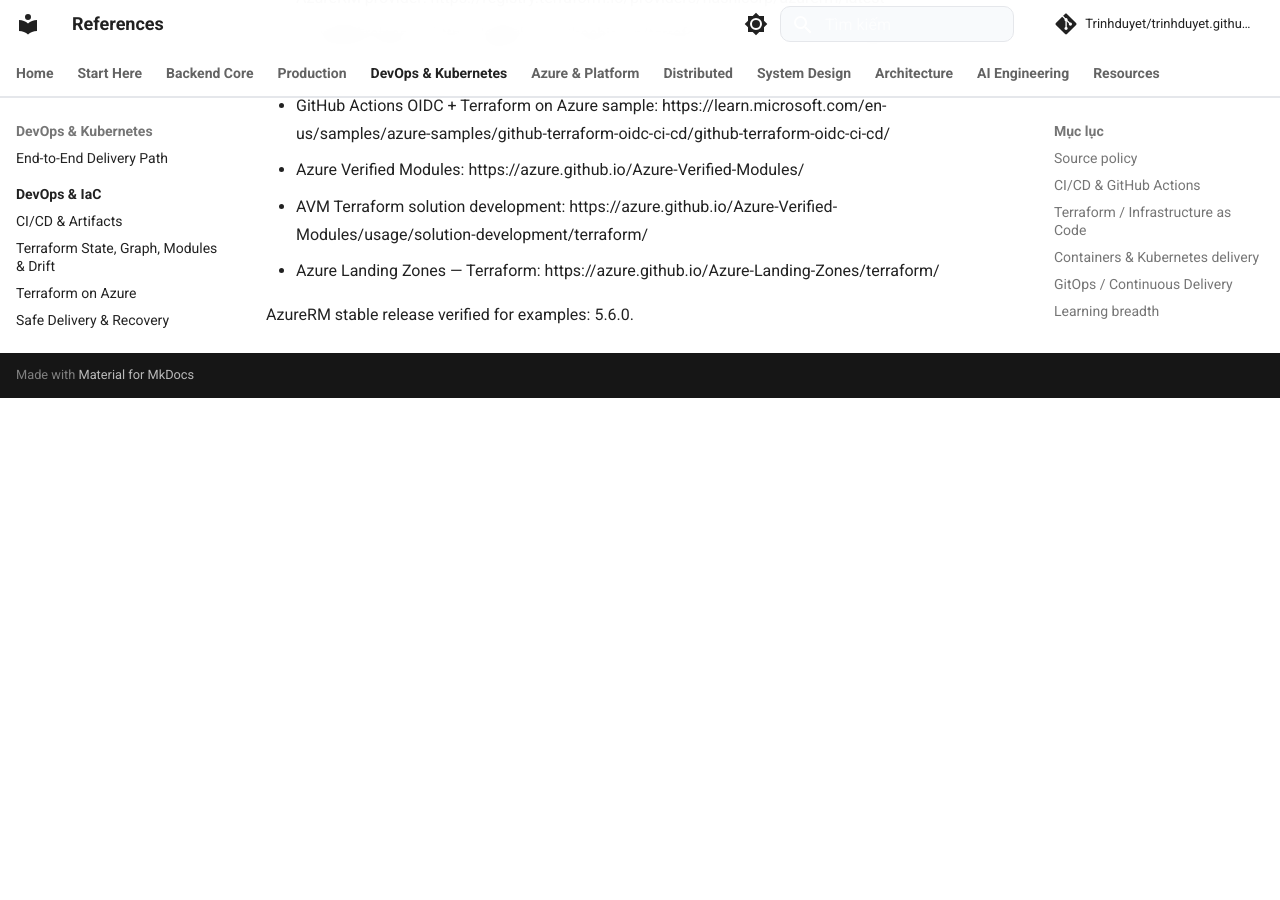
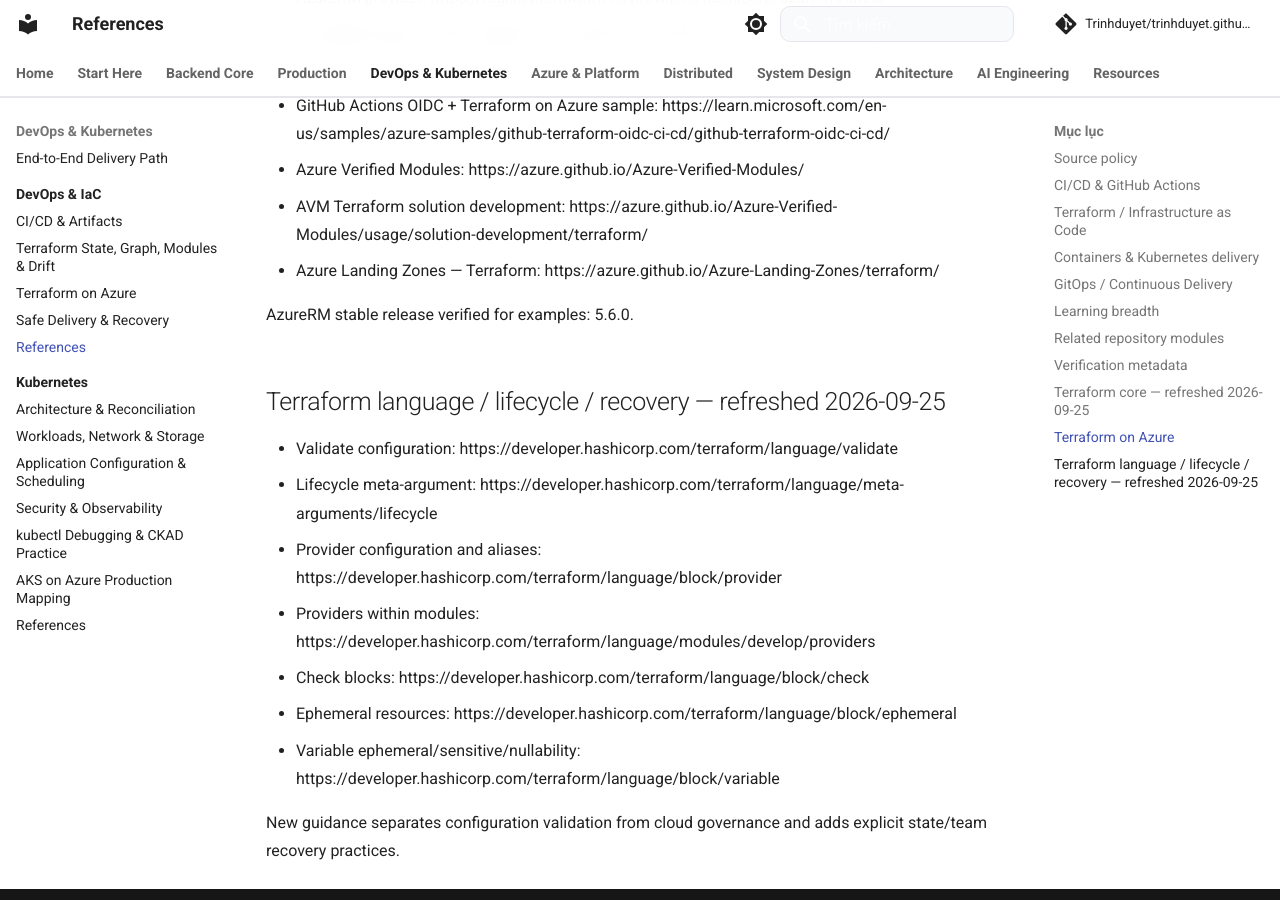
Before and after one commit to Trinhduyet/trinhduyet.github.io, an MkDocs documentation site: the page built from docs/13-devops-iac/references.md, in a window 1280 px wide and 900 px high, scrolled down 3124 px. Built offline with MkDocs 1.6.1 and Material for MkDocs 9.7.7, drawn with Linux system fonts in a browser that asks for light colours; comment, search, counter and statistics services are not loaded; before the commit the page ends 3522 px from its top, so only the background shows below that.

Commit message:
docs(cloud): connect Terraform and Azure production learning paths

```diff
--- a/docs/13-devops-iac/references.md
+++ b/docs/13-devops-iac/references.md
@@ -89,3 +89,16 @@
 - Azure Landing Zones — Terraform: https://azure.github.io/Azure-Landing-Zones/terraform/
 
 AzureRM stable release verified for examples: 5.6.0.
+
+
+## Terraform language / lifecycle / recovery — refreshed 2026-09-25
+
+- Validate configuration: https://developer.hashicorp.com/terraform/language/validate
+- Lifecycle meta-argument: https://developer.hashicorp.com/terraform/language/meta-arguments/lifecycle
+- Provider configuration and aliases: https://developer.hashicorp.com/terraform/language/block/provider
+- Providers within modules: https://developer.hashicorp.com/terraform/language/modules/develop/providers
+- Check blocks: https://developer.hashicorp.com/terraform/language/block/check
+- Ephemeral resources: https://developer.hashicorp.com/terraform/language/block/ephemeral
+- Variable ephemeral/sensitive/nullability: https://developer.hashicorp.com/terraform/language/block/variable
+
+New guidance separates configuration validation from cloud governance and adds explicit state/team recovery practices.
```
